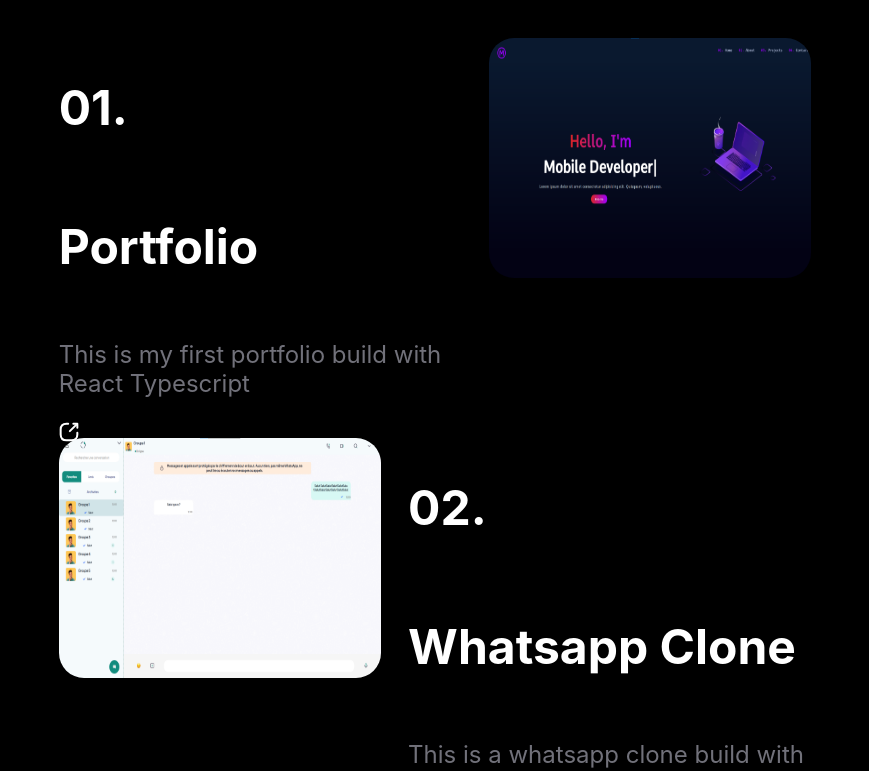
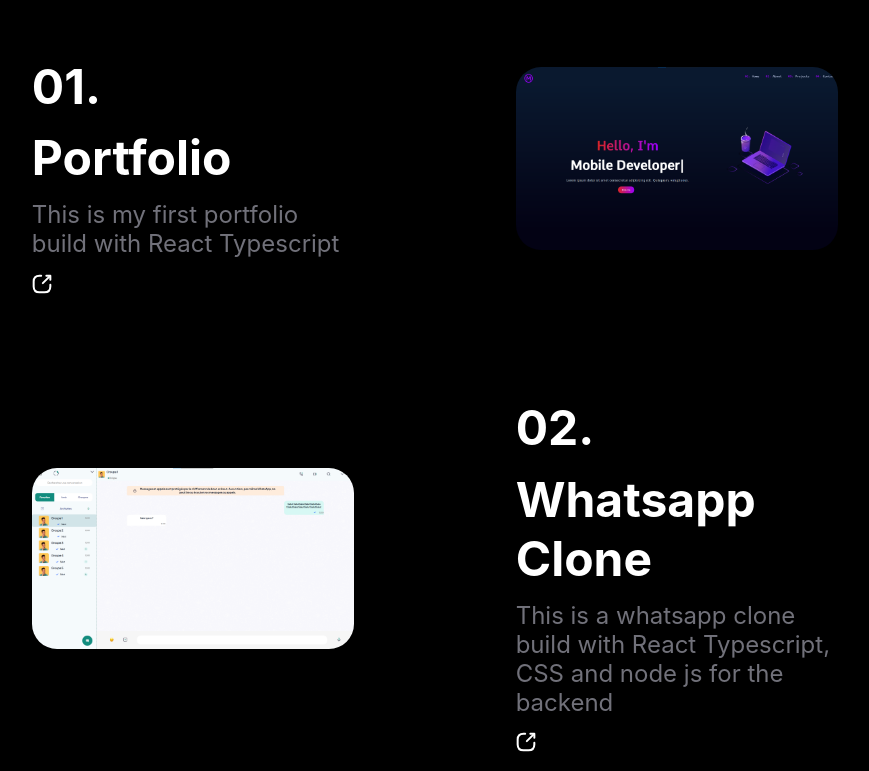
Before and after one commit to Matsuel/portfolio-v3, a React (Create React App) app: page / in a window 1280 px wide. Shown: the part 1695-2466 px from the top of the page, without its empty margins (205-1074 px from the left). Built offline with nearby package versions, Linux system fonts and the light colour scheme.

Commit message:
projects

```diff
--- a/src/Components/Projects/Projects.css
+++ b/src/Components/Projects/Projects.css
@@ -25,7 +25,6 @@
     display: flex;
     flex-direction: column;
     align-items: center;
-    margin-bottom: 5vh;
 }
 
 .project{
@@ -34,23 +33,25 @@
     display: flex;
     flex-direction: row;
     align-items: center;
-    justify-content: space-evenly;
+    justify-content: space-between;
     border-radius: 25px;
     margin-bottom: 20vh;
 }
 
 .project-img{
     width: 40%;
-    height: 30vh;
+    height: auto;
     border-radius: 25px;
 }
 
 .project-content{
-    width: 50%;
+    width: 40%;
     height: 30vh;
     display: flex;
     flex-direction: column;
     align-items: start;
+    justify-content: center;
+    gap: 1vw;
 }
 
 .project-title{
@@ -58,6 +59,8 @@
     text-align: start;
     font-size: 3rem;
     color: #fff;
+    margin-bottom: 0;
+    margin-top: 0;
 }
 
 .project-description{
@@ -65,6 +68,8 @@
     text-align: start;
     font-size: 1.5rem;
     color: #71717A;
+    margin-bottom: 0;
+    margin-top: 0;
 }
 
 .project-number{
@@ -72,4 +77,14 @@
     text-align: start;
     font-size: 3rem;
     color: #fff;
+    margin-bottom: 0;
 }
+
+.project-link{
+    width: 100%;
+    text-align: start;
+    font-size: 1.5rem;
+    color: #71717A;
+    margin-bottom: 0;
+    margin-top: 0;
+}
```
Also changed, not shown: src/Components/Projects/Projects.tsx (+3 -4 lines).
